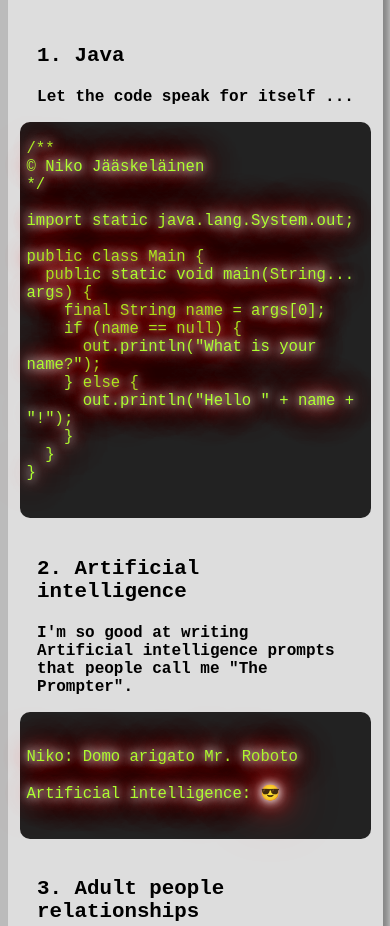
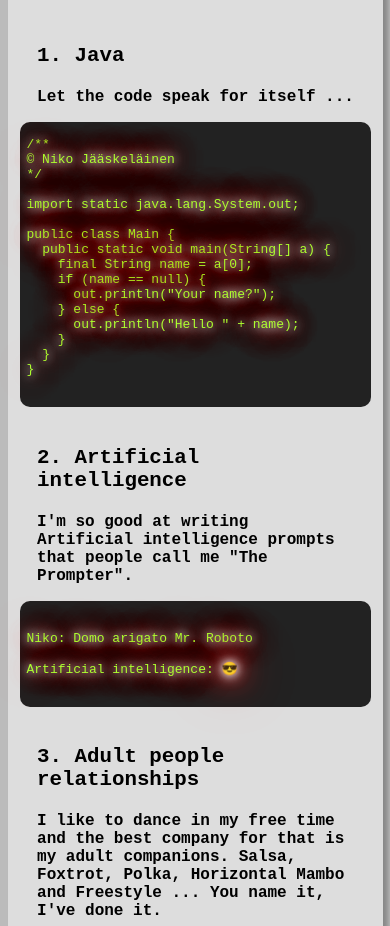
Before and after one commit to NikoMustonen/html-portfolio, a plain HTML site: page index.html in a window 390 px wide. Shown: the part 800-1726 px from the top of the page. Drawn offline with Linux system fonts and the light colour scheme.

Commit message:
Make more mobile friendly

```diff
--- a/index.html
+++ b/index.html
@@ -68,12 +68,12 @@
 import static java.lang.System.out;
 
 public class Main {
-  public static void main(String... args) {
-    final String name = args[0];
+  public static void main(String[] a) {
+    final String name = a[0];
     if (name == null) {
-      out.println("What is your name?");
+      out.println("Your name?");
     } else {
-      out.println("Hello " + name + "!");
+      out.println("Hello " + name);
     }
   }
 }
--- a/styles.css
+++ b/styles.css
@@ -76,7 +76,7 @@ ol {
   display: block;
   text-align: center;
   z-index: 1;
-  margin-top: 4cm;
+  margin-top: 5cm;
 }
 
 .niko {
@@ -94,5 +94,5 @@ code {
   padding-right: 2%;
   text-shadow: 0 0 8px #eee, 0 0 15px #eee, 0 0 25px red, 0 0 30px red, 0 0 45px red, 0 0 60px red;
   z-index: 2;
-  font-size: 1.2em;
+  font-size: 1.0em;
 }
```
